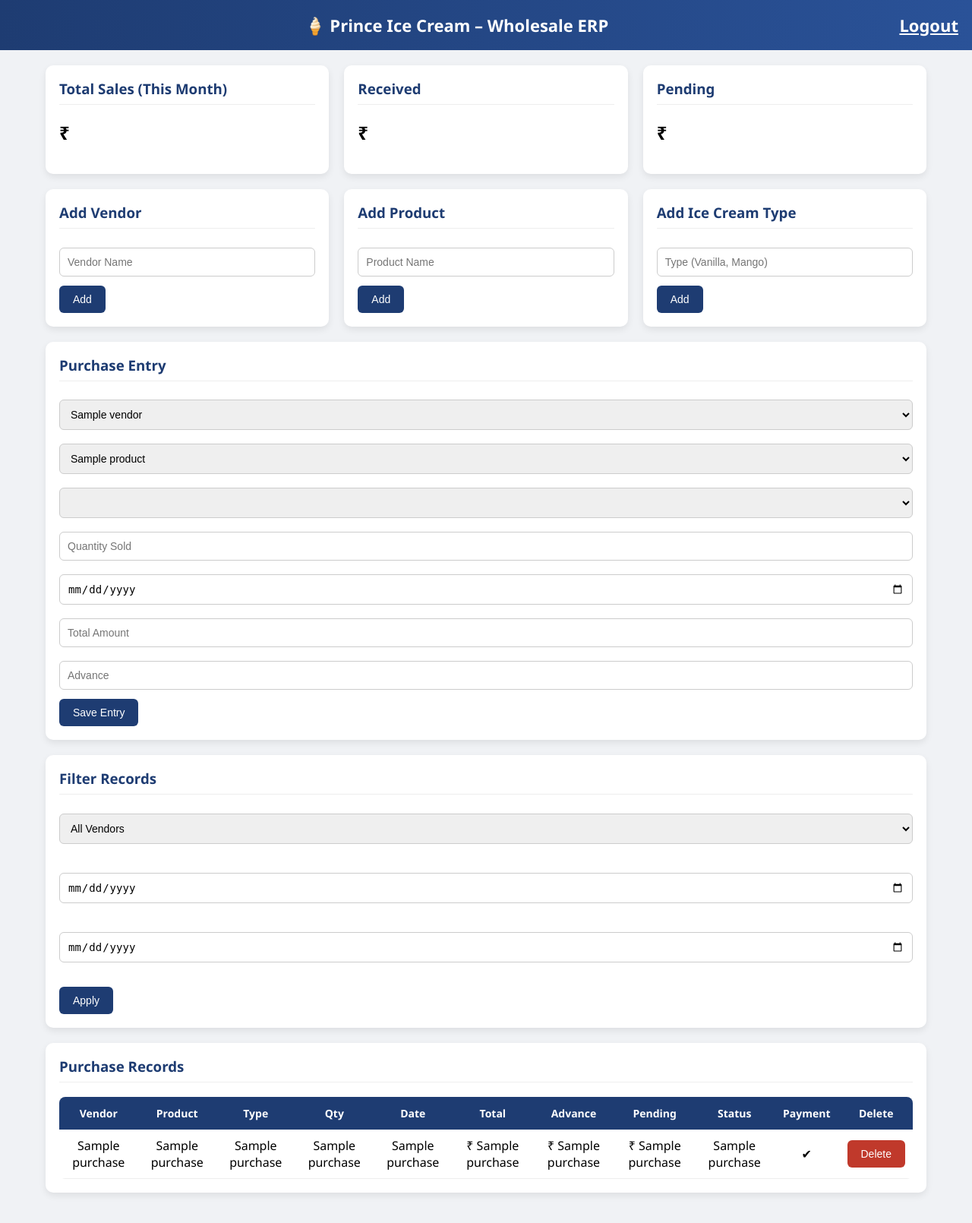
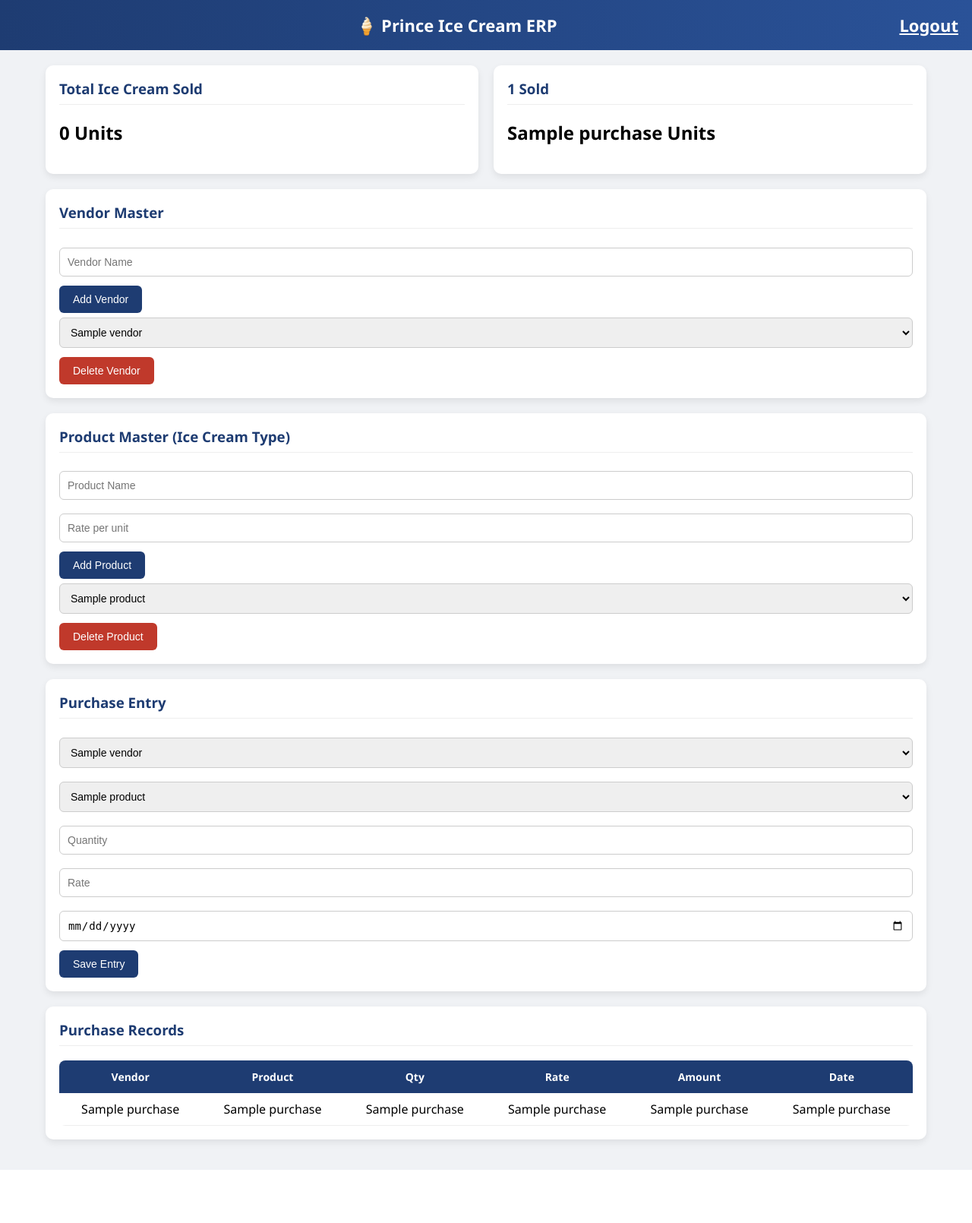
Before and after one commit to Trupti4004/prince-icecream-software, a Flask app: page / in a window 1280 px wide. Shown: the whole page at 76% size. After the commit the page ends 1540 px from the top, so only its background shows below. Run offline with Flask 3, Linux system fonts and the light colour scheme; the visitor is signed in with stand-in values (Sample User, id 1); a database or web service that is not in the repository returns one stand-in record (values such as "Sample title"); data that the repository does not hold is empty; some libraries are stand-ins or nearby versions.

Commit message:
index.html

```diff
--- a/templates/index.html
+++ b/templates/index.html
@@ -7,9 +7,9 @@
 <body>
 
 <header>
-    🍦 Prince Ice Cream – Wholesale ERP
-    <span style="float:right;">
-        <a href="/logout" style="color:white;">Logout</a>
+    🍦 Prince Ice Cream ERP
+    <span style="float:right">
+        <a href="/logout" style="color:white">Logout</a>
     </span>
 </header>
 
@@ -18,54 +18,53 @@
 <!-- DASHBOARD -->
 <div class="flex">
     <div class="card">
-        <h3>Total Sales (This Month)</h3>
-        <h2>₹ {{ total }}</h2>
-    </div>
-    <div class="card">
-        <h3>Received</h3>
-        <h2>₹ {{ received }}</h2>
-    </div>
-    <div class="card">
-        <h3>Pending</h3>
-        <h2>₹ {{ pending }}</h2>
-    </div>
+        <h3>Total Ice Cream Sold</h3>
+        <h2>{{ total_sold }} Units</h2>
     </div>
 
-<!-- ICE CREAM TYPE ANALYSIS -->
-<div class="flex">
-    {% for t in type_sales %}
+    {% for p in product_sales %}
     <div class="card">
-        <h3>{{ t[0] }} Sold</h3>
-        <h2>{{ t[1] }} Units</h2>
+        <h3>{{ p[0] }} Sold</h3>
+        <h2>{{ p[1] }} Units</h2>
     </div>
     {% endfor %}
 </div>
 
-<!-- MASTERS -->
-<div class="flex">
+<!-- VENDOR MASTER -->
 <div class="card">
-        <h3>Add Vendor</h3>
+    <h3>Vendor Master</h3>
     <form method="post">
         <input name="new_vendor" placeholder="Vendor Name" required>
-            <button>Add</button>
+        <button>Add Vendor</button>
+    </form>
+
+    <form method="post">
+        <select name="delete_vendor">
+            {% for v in vendors %}
+            <option>{{ v[0] }}</option>
+            {% endfor %}
+        </select>
+        <button style="background:#c0392b;">Delete Vendor</button>
     </form>
 </div>
 
+<!-- PRODUCT MASTER -->
 <div class="card">
-        <h3>Add Product</h3>
+    <h3>Product Master (Ice Cream Type)</h3>
     <form method="post">
         <input name="new_product" placeholder="Product Name" required>
-            <button>Add</button>
+        <input name="rate" placeholder="Rate per unit" required>
+        <button>Add Product</button>
     </form>
-    </div>
 
-    <div class="card">
-        <h3>Add Ice Cream Type</h3>
     <form method="post">
-            <input name="new_type" placeholder="Type (Vanilla, Mango)" required>
-            <button>Add</button>
+        <select name="delete_product">
+            {% for p in products %}
+            <option>{{ p[0] }}</option>
+            {% endfor %}
+        </select>
+        <button style="background:#c0392b;">Delete Product</button>
     </form>
-    </div>
 </div>
 
 <!-- PURCHASE ENTRY -->
@@ -81,40 +80,15 @@
 
         <select name="product" required>
             {% for p in products %}
-            <option>{{ p[0] }}</option>
+            <option value="{{ p[0] }}" data-rate="{{ p[1] }}">{{ p[0] }}</option>
             {% endfor %}
         </select>
 
-        <select name="ice_cream_type" required>
-            {% for t in types %}
-            <option>{{ t[0] }}</option>
-            {% endfor %}
-        </select>
-
-        <input type="number" name="quantity" placeholder="Quantity Sold" required>
+        <input name="quantity" placeholder="Quantity" required>
+        <input name="rate" placeholder="Rate" required>
         <input type="date" name="date" required>
-        <input name="total" placeholder="Total Amount" required>
-        <input name="advance" placeholder="Advance" required>
 
         <button>Save Entry</button>
-    </form>
-</div>
-
-<!-- FILTER -->
-<div class="card">
-    <h3>Filter Records</h3>
-    <form method="get" class="flex">
-        <select name="filter_vendor">
-            <option value="">All Vendors</option>
-            {% for v in vendors %}
-            <option value="{{ v[0] }}">{{ v[0] }}</option>
-            {% endfor %}
-        </select>
-
-        <input type="date" name="from_date">
-        <input type="date" name="to_date">
-
-        <button type="submit">Apply</button>
     </form>
 </div>
 
@@ -125,17 +99,11 @@
         <tr>
             <th>Vendor</th>
             <th>Product</th>
-            <th>Type</th>
             <th>Qty</th>
+            <th>Rate</th>
+            <th>Amount</th>
             <th>Date</th>
-            <th>Total</th>
-            <th>Advance</th>
-            <th>Pending</th>
-            <th>Status</th>
-            <th>Payment</th>
-            <th>Delete</th>
         </tr>
-
         {% for r in purchases %}
         <tr>
             <td>{{ r[1] }}</td>
@@ -143,27 +111,7 @@
             <td>{{ r[3] }}</td>
             <td>{{ r[4] }}</td>
             <td>{{ r[5] }}</td>
-            <td>₹ {{ r[6] }}</td>
-            <td>₹ {{ r[7] }}</td>
-            <td>₹ {{ r[8] }}</td>
-            <td>{{ r[9] }}</td>
-
-            <td>
-                {% if r[9] == "Pending" %}
-                <form method="post">
-                    <input type="hidden" name="pay_id" value="{{ r[0] }}">
-                    <input name="received" placeholder="Amount" required>
-                    <button>Update</button>
-                </form>
-                {% else %}✔{% endif %}
-            </td>
-
-            <td>
-                <form method="post">
-                    <input type="hidden" name="delete_id" value="{{ r[0] }}">
-                    <button style="background:#c0392b;">Delete</button>
-                </form>
-            </td>
+            <td>{{ r[6] }}</td>
         </tr>
         {% endfor %}
     </table>
```
Lines whose indentation alone changed are shown as unchanged.
